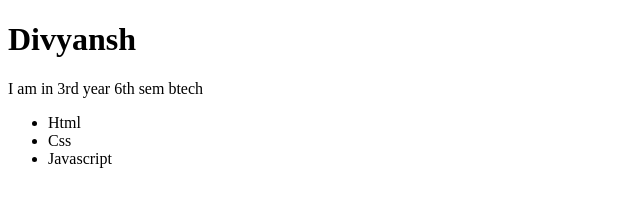
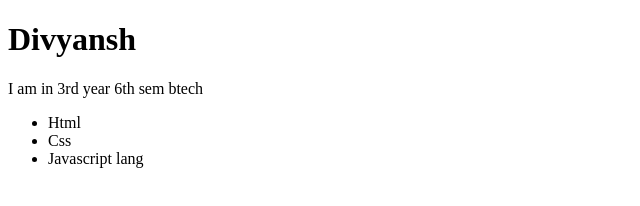
Before and after one commit to Divyanshyadavofficial/bootcamp, a plain HTML site: page about.html in a window 1280 px wide. Shown: the full height of the page, 0-640 px from the left. Drawn offline with Linux system fonts and the light colour scheme.

Commit message:
add javascript

```diff
--- a/about.html
+++ b/about.html
@@ -11,7 +11,7 @@
     <ul>
         <li>Html</li>
         <li>Css</li>
-        <li>Javascript</li>
+        <li>Javascript lang</li>
     </ul>
 </body>
 </html>
```
